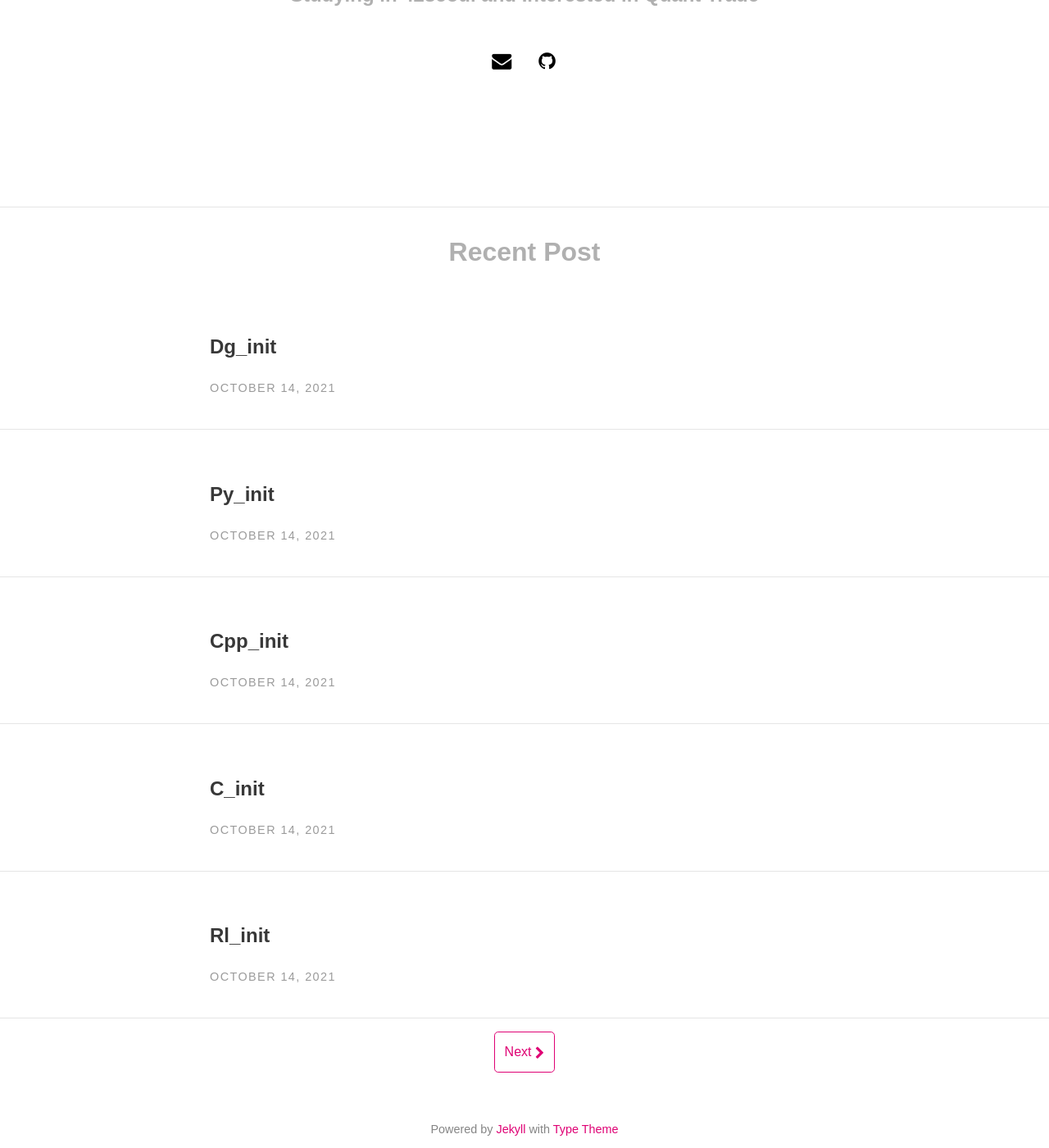
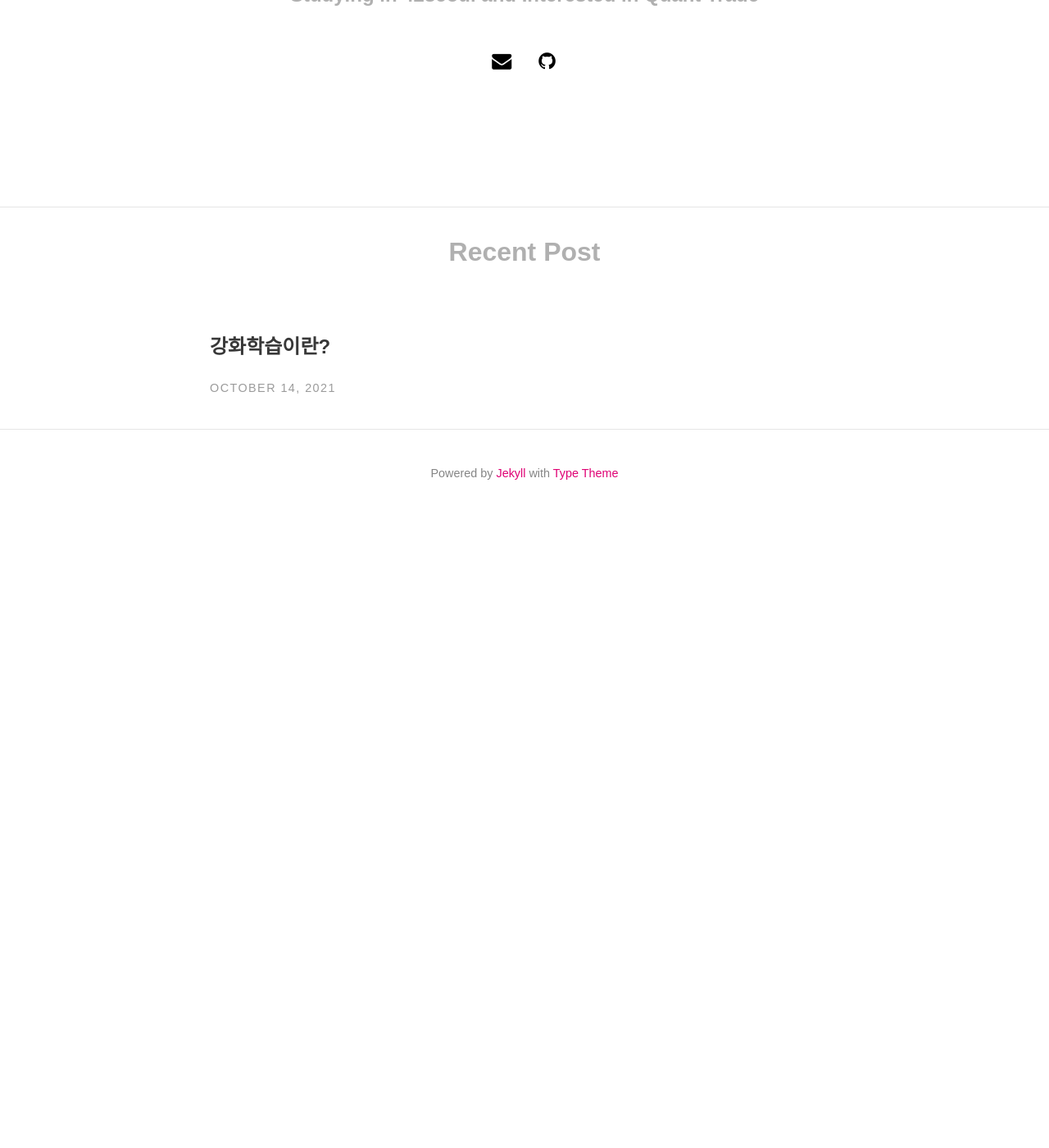
Before and after one commit to aLVINlEE9/aLVINlEE9.github.io, a Jekyll site: the page built from index.html, in a window 1280 px wide and 1400 px high, scrolled down 629 px. Shown: the whole window at 82% size. Built offline with Jekyll 4.4.1, drawn with Linux system fonts in a browser that asks for light colours; nearby versions of some CDN libraries; the list of posts is cut into pages by our own code; comment, search, counter and statistics services are not loaded; after the commit the page ends 1259 px from its top, so only the background shows below that.

Commit message:
fix edited

```diff
--- a/_posts/DS-Reinforcement Learning/2021-10-14-rl_init.md
+++ b/_posts/DS-Reinforcement Learning/2021-10-14-rl_init.md
@@ -1,7 +1,7 @@
 ---
 layout: post
-title:
+title: 강화학습이란?
 comments: true
 categories: [DataScience/Reinforcement Learning]
-tags: [Reinforcement Learning]
+tags: [Reinforcement Learning, 강화학습, rl]
 ---
```
Also changed, not shown: _posts/CS-Operation System/2021-10-14-cs_init.md (deleted, +0 -7 lines), _posts/DS-Machine Learning/2021-10-14-ml_init.md (deleted, +0 -7 lines), _posts/Lang-C/2021-10-14-c_init.md (deleted, +0 -7 lines), _posts/Lang-Cpp/2021-10-14-cpp_init.md (deleted, +0 -7 lines), _posts/Lang-Python/2021-10-14-py_init.md (deleted, +0 -7 lines), _posts/Web-Django/2021-10-14-dg_init.md (deleted, +0 -7 lines).
